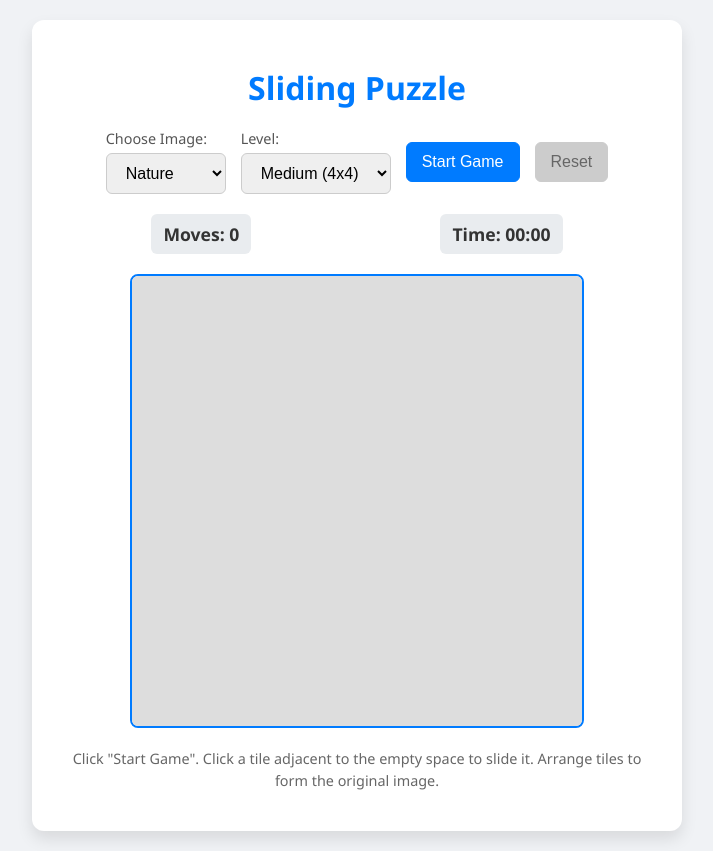
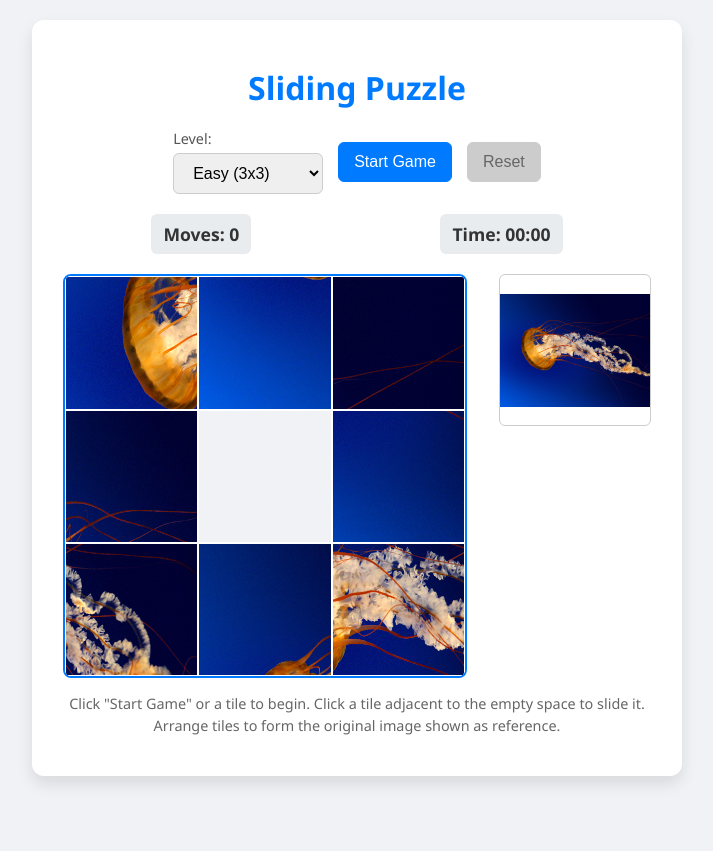
Before and after one commit to play-online-games-free/puzzle-sl, a plain HTML site: page index.html in a window 1280 px wide. Shown: the whole page, without its empty margins (283-996 px from the left). After the commit the page ends 800 px from the top, so only its background shows below. Drawn offline with Linux system fonts and the light colour scheme.

Commit message:
Update index.html

```diff
--- a/index.html
+++ b/index.html
@@ -9,7 +9,7 @@
             font-family: 'Segoe UI', Tahoma, Geneva, Verdana, sans-serif;
             display: flex;
             justify-content: center;
-            align-items: flex-start; /* Align to top for longer content */
+            align-items: flex-start;
             min-height: 100vh;
             margin: 0;
             background-color: #f0f2f5;
@@ -25,7 +25,7 @@
             box-shadow: 0 8px 16px rgba(0, 0, 0, 0.1);
             text-align: center;
             width: 100%;
-            max-width: 600px; /* Max width for the game area */
+            max-width: 600px;
         }
 
         h1 {
@@ -35,7 +35,7 @@
 
         .controls {
             display: flex;
-            flex-wrap: wrap; /* Allow wrapping on smaller screens */
+            flex-wrap: wrap;
             justify-content: center;
             align-items: center;
             gap: 15px;
@@ -44,8 +44,8 @@
 
         .control-group {
             display: flex;
-            flex-direction: column; /* Stack label and select */
-            align-items: flex-start; /* Align labels to the left */
+            flex-direction: column;
+            align-items: flex-start;
         }
 
         .control-group label {
@@ -100,50 +100,88 @@
             border-radius: 6px;
         }
 
+        .puzzle-area {
+            display: flex;
+            justify-content: space-around; /* Adjust as needed */
+            align-items: flex-start;
+            gap: 20px; /* Space between puzzle and reference */
+            flex-wrap: wrap; /* Allow wrapping on small screens */
+        }
+
         #puzzle-board-container {
-            position: relative; /* For the message overlay */
-            width: 90%; /* Responsive width */
-            max-width: 450px; /* Max size of the board */
-            aspect-ratio: 1 / 1; /* Keep it square */
-            margin: 0 auto 20px auto; /* Center the board */
+            position: relative;
+            width: clamp(280px, 70vw, 400px); /* Responsive board size */
+            max-width: 400px;
+            aspect-ratio: 1 / 1;
             border: 2px solid #007bff;
             border-radius: 8px;
-            overflow: hidden; /* Ensure pieces don't overflow rounded corners */
+            overflow: hidden;
+            margin: 0 auto 20px auto; /* Center if it wraps alone */
         }
+
+        @media (min-width: 550px) { /* Adjust breakpoint as needed */
+            #puzzle-board-container {
+                 margin: 0; /* Remove auto margin when side-by-side */
+            }
+        }
+
 
         #puzzle-board {
             display: grid;
             width: 100%;
             height: 100%;
-            background-color: #ddd; /* Fallback if image doesn't load */
+            background-color: #ddd;
         }
 
         .puzzle-piece {
-            background-size: cover; /* Will be adjusted by JS */
-            border: 1px solid #fff; /* Thin border between pieces */
+            border: 1px solid #fff;
             box-sizing: border-box;
             cursor: pointer;
             transition: transform 0.2s ease-in-out, opacity 0.2s ease-in-out;
             display: flex;
             justify-content: center;
             align-items: center;
-            font-weight: bold; /* For piece numbers if image fails */
+            font-weight: bold;
             color: rgba(0,0,0,0.2);
-            user-select: none; /* Prevent text selection */
+            user-select: none;
+            background-size: cover; /* Set by JS */
+            background-position: center; /* Set by JS */
         }
 
         .puzzle-piece:hover:not(.empty-piece) {
             opacity: 0.85;
-            transform: scale(1.05); /* Slight zoom on hover */
-            z-index: 10; /* Bring hovered piece to front */
+            transform: scale(1.05);
+            z-index: 10;
         }
 
         .empty-piece {
-            background-image: none !important; /* Override image */
-            background-color: #f0f2f5; /* Light background for empty space */
+            background-image: none !important;
+            background-color: #f0f2f5;
             cursor: default;
-            opacity: 1 !important; /* No hover effect */
-            transform: none !important; /* No hover effect */
+            opacity: 1 !important;
+            transform: none !important;
+        }
+
+        .reference-image-container {
+            width: clamp(100px, 25vw, 150px); /* Responsive reference image size */
+            aspect-ratio: 1 / 1; /* Keep it square if desired */
+            border: 1px solid #ccc;
+            border-radius: 6px;
+            overflow: hidden;
+            margin: 0 auto 20px auto; /* Center if it wraps alone */
+        }
+
+        @media (min-width: 550px) { /* Adjust breakpoint as needed */
+            .reference-image-container {
+                 margin: 0; /* Remove auto margin when side-by-side */
+            }
+        }
+
+
+        #referenceImage {
+            width: 100%;
+            height: 100%;
+            object-fit: contain; /* Or 'cover' depending on desired look */
         }
 
         #message-overlay {
@@ -154,12 +192,12 @@
             height: 100%;
             background-color: rgba(0, 0, 0, 0.75);
             color: white;
-            display: none; /* Hidden by default */
+            display: none;
             flex-direction: column;
             justify-content: center;
             align-items: center;
             z-index: 100;
-            border-radius: inherit; /* Inherit board's border radius */
+            border-radius: inherit;
         }
 
         #win-message {
@@ -189,32 +227,26 @@
             line-height: 1.5;
         }
 
-        /* Responsive adjustments */
-        @media (max-width: 480px) {
-            .game-container {
-                padding: 15px;
-            }
-            h1 {
-                font-size: 1.8em;
-            }
+        @media (max-width: 549px) { /* Stack controls and puzzle elements vertically */
             .controls {
-                flex-direction: column; /* Stack controls vertically */
+                flex-direction: column;
                 gap: 10px;
             }
-            .control-group {
-                width: 100%; /* Make control groups full width */
-            }
-            .controls select, .controls button {
-                width: 100%; /* Make selects and buttons full width */
+            .control-group, .controls button {
+                width: 100%;
                 box-sizing: border-box;
             }
+            .puzzle-area {
+                flex-direction: column;
+                align-items: center; /* Center items when stacked */
+            }
+            #puzzle-board-container, .reference-image-container {
+                margin: 0 auto 20px auto; /* Center when stacked */
+            }
             .game-info {
-                flex-direction: column; /* Stack info items */
+                flex-direction: column;
                 gap: 8px;
                 align-items: center;
-            }
-            #puzzle-board-container {
-                width: 100%; /* Use full available width for board */
             }
         }
     </style>
@@ -225,19 +257,10 @@
 
         <div class="controls">
             <div class="control-group">
-                <label for="imageSelect">Choose Image:</label>
-                <select id="imageSelect">
-                    <option value="Desert.jpg">Nature</option>
-                    <option value="Hydrangeas.jpg">Space</option>
-                    <!-- Add more options here if you have more images -->
-                    <!-- e.g., <option value="my-image.png">My Image</option> -->
-                </select>
-            </div>
-            <div class="control-group">
                 <label for="levelSelect">Level:</label>
                 <select id="levelSelect">
-                    <option value="3">Easy (3x3)</option>
-                    <option value="4" selected>Medium (4x4)</option>
+                    <option value="3" selected>Easy (3x3)</option>
+                    <option value="4">Medium (4x4)</option>
                     <option value="5">Hard (5x5)</option>
                 </select>
             </div>
@@ -250,78 +273,110 @@
             <p>Time: <span id="timer">00:00</span></p>
         </div>
 
+        <div class="puzzle-area">
             <div id="puzzle-board-container">
                 <div id="puzzle-board">
-                <!-- Puzzle pieces will be generated here by JavaScript -->
+                    <!-- Puzzle pieces will be generated here -->
                 </div>
                 <div id="message-overlay">
                     <p id="win-message"></p>
                     <button id="play-again-button">Play Again</button>
                 </div>
             </div>
+            <div class="reference-image-container">
+                <img id="referenceImage" src="" alt="Reference Puzzle">
+            </div>
+        </div>
 
-        <!-- Hidden image element to load and get dimensions -->
-        <img id="sourceImage" src="" alt="Puzzle Source" style="display:none;">
+        <!-- Hidden image element to load and get dimensions for puzzle pieces -->
+        <img id="sourceImageLoader" src="" alt="Puzzle Source Loader" style="display:none;">
 
         <p class="instructions">
-            Click "Start Game". Click a tile adjacent to the empty space to slide it.
-            Arrange tiles to form the original image.
+            Click "Start Game" or a tile to begin. Click a tile adjacent to the empty space to slide it.
+            Arrange tiles to form the original image shown as reference.
         </p>
     </div>
 
     <script>
         document.addEventListener('DOMContentLoaded', () => {
+            // --- CONFIGURATION ---
+            // IMPORTANT: Place your default image in an 'images' folder
+            // next to this HTML file and update the path below if needed.
+            const DEFAULT_IMAGE_SRC = 'images/Jellyfish.jpg';
+
+            // --- DOM Elements ---
             const puzzleBoard = document.getElementById('puzzle-board');
             const startButton = document.getElementById('startButton');
             const resetButton = document.getElementById('resetButton');
             const levelSelect = document.getElementById('levelSelect');
-            const imageSelect = document.getElementById('imageSelect');
             const movesDisplay = document.getElementById('moves');
             const timerDisplay = document.getElementById('timer');
-            const sourceImageElement = document.getElementById('sourceImage');
+            const sourceImageLoader = document.getElementById('sourceImageLoader'); // For piece generation
+            const referenceImage = document.getElementById('referenceImage'); // For display
             const messageOverlay = document.getElementById('message-overlay');
             const winMessage = document.getElementById('win-message');
             const playAgainButton = document.getElementById('play-again-button');
 
+            // --- Game State Variables ---
             let gridSize = parseInt(levelSelect.value);
-            let pieces = [];
+            let pieces = []; // 2D array for piece values
             let emptyCoords = { row: 0, col: 0 };
             let moves = 0;
             let timerInterval;
             let seconds = 0;
             let gameStarted = false;
-            let currentImageSrc = '';
-            let startTime = 0; // To correctly resume timer if needed
+            let currentImageSrc = DEFAULT_IMAGE_SRC; // Set the default image
+            let startTime = 0;
 
-            // --- Game Setup ---
-            function initGame() {
+            // --- Core Game Functions ---
+            function initGameLoading() {
                 gridSize = parseInt(levelSelect.value);
-                currentImageSrc = `images/${imageSelect.value}`; // Assumes images are in an 'images' folder
-                sourceImageElement.src = currentImageSrc;
+                currentImageSrc = DEFAULT_IMAGE_SRC; // Always use the default
 
-                // Wait for the image to load to get its dimensions for piece slicing
-                sourceImageElement.onload = () => {
-                    resetGameVisuals(); // Reset visuals and counters
-                    createPuzzle();
+                sourceImageLoader.src = currentImageSrc;
+                referenceImage.src = currentImageSrc; // Set reference image immediately
+
+                sourceImageLoader.onload = () => {
+                    resetGameVisuals(); // Reset counters and visual elements
+                    createPuzzleMatrix();
                     shufflePieces();
                     renderBoard();
-                    if (gameStarted) {
+                    if (gameStarted) { // Only start timer if game was intentionally started
                         startTimer();
                     }
                 };
-                sourceImageElement.onerror = () => {
+                sourceImageLoader.onerror = () => {
                     alert(`Error loading image: ${currentImageSrc}.
                     Please ensure:
                     1. You have an 'images' folder in the same directory as this HTML file.
-                    2. The image file '${imageSelect.value}' exists in the 'images' folder.
-                    3. The filename in the <select> dropdown matches exactly (including extension).`);
-                    startButton.disabled = false;
+                    2. The image file '${currentImageSrc.split('/').pop()}' exists in the 'images' folder.
+                    3. If you changed DEFAULT_IMAGE_SRC, ensure it's correct.`);
+                    puzzleBoard.innerHTML = `<p style="color:red; padding:20px;">Failed to load puzzle image.</p>`;
+                    referenceImage.alt = "Image load error";
+                    referenceImage.src = ""; // Clear broken image icon
+                    // Disable game start if image fails
+                    startButton.disabled = true;
                     resetButton.disabled = true;
-                    levelSelect.disabled = false;
-                    imageSelect.disabled = false;
                     gameStarted = false;
+                };
             }
+
+            function startGameProcedure() {
+                if (gameStarted) return; // Prevent multiple starts if already processing
+
+                gameStarted = true;
+                startButton.disabled = true;
+                resetButton.disabled = false;
+                levelSelect.disabled = true;
+
+                seconds = 0;
+                moves = 0;
+                updateTimerDisplay();
+                updateMovesDisplay();
+
+                initGameLoading(); // This will handle image loading and then setup/shuffle/render/start timer
             }
+
 
             function resetGameVisuals() {
                 moves = 0;
@@ -333,20 +388,18 @@
                 puzzleBoard.style.gridTemplateColumns = `repeat(${gridSize}, 1fr)`;
                 puzzleBoard.style.gridTemplateRows = `repeat(${gridSize}, 1fr)`;
                 messageOverlay.style.display = 'none';
-                // Button/select states are handled by the calling function (start/reset/play again)
             }
 
             function fullResetAndEnableControls() {
                 resetGameVisuals();
+                gameStarted = false; // Crucial for allowing a new start
                 startButton.disabled = false;
                 resetButton.disabled = true;
                 levelSelect.disabled = false;
-                imageSelect.disabled = false;
-                gameStarted = false;
+                initGameLoading(); // Load default state, but don't auto-start timer
             }
 
-
-            function createPuzzle() {
+            function createPuzzleMatrix() {
                 pieces = [];
                 let count = 1;
                 for (let i = 0; i < gridSize; i++) {
@@ -363,13 +416,12 @@
             }
 
             function shufflePieces() {
-                // Perform a series of valid moves from the solved state to ensure solvability
-                let shuffleMoves = gridSize * gridSize * 10; // Number of shuffles
+                let shuffleMoves = gridSize * gridSize * 10;
                 for (let i = 0; i < shuffleMoves; i++) {
                     const neighbors = getValidNeighbors(emptyCoords.row, emptyCoords.col);
-                    if (neighbors.length > 0) { // Ensure there are neighbors to move to
+                    if (neighbors.length > 0) {
                         const randomNeighbor = neighbors[Math.floor(Math.random() * neighbors.length)];
-                        swapPieces(emptyCoords.row, emptyCoords.col, randomNeighbor.row, randomNeighbor.col);
+                        swapPiecesInMatrix(emptyCoords.row, emptyCoords.col, randomNeighbor.row, randomNeighbor.col);
                         emptyCoords = { row: randomNeighbor.row, col: randomNeighbor.col };
                     }
                 }
@@ -377,26 +429,23 @@
 
             function getValidNeighbors(row, col) {
                 const neighbors = [];
-                if (row > 0) neighbors.push({ row: row - 1, col: col }); // Up
-                if (row < gridSize - 1) neighbors.push({ row: row + 1, col: col }); // Down
-                if (col > 0) neighbors.push({ row: row, col: col - 1 }); // Left
-                if (col < gridSize - 1) neighbors.push({ row: row, col: col + 1 }); // Right
+                if (row > 0) neighbors.push({ row: row - 1, col: col });
+                if (row < gridSize - 1) neighbors.push({ row: row + 1, col: col });
+                if (col > 0) neighbors.push({ row: row, col: col - 1 });
+                if (col < gridSize - 1) neighbors.push({ row: row, col: col + 1 });
                 return neighbors;
             }
 
-            // --- Rendering ---
             function renderBoard() {
-                puzzleBoard.innerHTML = ''; // Clear previous board
-                const imageWidth = sourceImageElement.naturalWidth;
-                const imageHeight = sourceImageElement.naturalHeight;
+                puzzleBoard.innerHTML = '';
+                const imageWidth = sourceImageLoader.naturalWidth;
+                const imageHeight = sourceImageLoader.naturalHeight;
 
                 if (imageWidth === 0 || imageHeight === 0) {
-                    // Image not loaded properly, don't try to render pieces with it
-                    console.error("Image dimensions are zero. Cannot render puzzle pieces with image.");
-                    puzzleBoard.innerHTML = '<p style="color: red; text-align: center; grid-column: 1 / -1;">Error: Image not loaded. Cannot display puzzle.</p>';
+                    console.error("Image dimensions are zero for piece rendering.");
+                    // Error is handled by sourceImageLoader.onerror for main message
                     return;
                 }
-
 
                 for (let i = 0; i < gridSize; i++) {
                     for (let j = 0; j < gridSize; j++) {
@@ -409,14 +458,11 @@
                         if (pieceValue === 0) {
                             pieceDiv.classList.add('empty-piece');
                         } else {
-                            // Calculate background position based on original image dimensions
                             const originalRow = Math.floor((pieceValue - 1) / gridSize);
                             const originalCol = (pieceValue - 1) % gridSize;
 
                             pieceDiv.style.backgroundImage = `url(${currentImageSrc})`;
-                            // Background size should be the total size of the puzzle image scaled to fit the grid
                             pieceDiv.style.backgroundSize = `${gridSize * 100}% ${gridSize * 100}%`;
-                            // Background position is negative to "pan" the large image
                             pieceDiv.style.backgroundPosition = `-${originalCol * 100}% -${originalRow * 100}%`;
 
                             pieceDiv.addEventListener('click', handlePieceClick);
@@ -426,19 +472,21 @@
                 }
             }
 
-            // --- Game Logic ---
             function handlePieceClick(event) {
-                if (!gameStarted) return;
+                if (!gameStarted) {
+                    startGameProcedure(); // Start the game if a tile is clicked first
+                    return; // The click itself doesn't count as a move yet, board will reshuffle
+                }
 
                 const clickedRow = parseInt(event.target.dataset.row);
                 const clickedCol = parseInt(event.target.dataset.col);
 
                 if (isAdjacent(clickedRow, clickedCol, emptyCoords.row, emptyCoords.col)) {
-                    swapPieces(clickedRow, clickedCol, emptyCoords.row, emptyCoords.col);
-                    emptyCoords = { row: clickedRow, col: clickedCol }; // New empty coords
+                    swapPiecesInMatrix(clickedRow, clickedCol, emptyCoords.row, emptyCoords.col);
+                    emptyCoords = { row: clickedRow, col: clickedCol };
                     moves++;
                     updateMovesDisplay();
-                    renderBoard(); // Re-render is simple, could be optimized for large grids
+                    renderBoard(); // Re-render the board with the moved piece
 
                     if (checkWin()) {
                         handleWin();
@@ -450,7 +498,7 @@
                 return (Math.abs(r1 - r2) === 1 && c1 === c2) || (Math.abs(c1 - c2) === 1 && r1 === r2);
             }
 
-            function swapPieces(r1, c1, r2, c2) {
+            function swapPiecesInMatrix(r1, c1, r2, c2) {
                 const temp = pieces[r1][c1];
                 pieces[r1][c1] = pieces[r2][c2];
                 pieces[r2][c2] = temp;
@@ -472,18 +520,17 @@
 
             function handleWin() {
                 stopTimer();
-                gameStarted = false;
+                gameStarted = false; // Game is over
                 winMessage.textContent = `You Won! Moves: ${moves}, Time: ${timerDisplay.textContent}`;
                 messageOverlay.style.display = 'flex';
                 resetButton.disabled = true;
                 startButton.disabled = false;
                 levelSelect.disabled = false;
-                imageSelect.disabled = false;
             }
 
-            // --- Timer & Moves ---
+            // --- Timer & Moves Display ---
             function startTimer() {
-                stopTimer(); // Clear any existing timer
+                stopTimer();
                 startTime = Date.now() - (seconds * 1000);
                 timerInterval = setInterval(() => {
                     seconds = Math.floor((Date.now() - startTime) / 1000);
@@ -506,30 +553,19 @@
             }
 
             // --- Event Listeners ---
-            startButton.addEventListener('click', () => {
-                gameStarted = true;
-                startButton.disabled = true;
-                resetButton.disabled = false;
-                levelSelect.disabled = true;
-                imageSelect.disabled = true;
-                seconds = 0; // Reset timer seconds for a new game
-                moves = 0; // Reset moves for a new game
-                updateTimerDisplay();
-                updateMovesDisplay();
-                initGame(); // This will call startTimer after image loads and shuffle
-            });
+            startButton.addEventListener('click', startGameProcedure);
 
             resetButton.addEventListener('click', () => {
-                if (gameStarted) {
+                // Reset always re-shuffles and restarts the timer for the current level
                 stopTimer();
                 seconds = 0;
                 moves = 0;
                 updateTimerDisplay();
                 updateMovesDisplay();
-                  initGame(); // Re-initialize with current settings, shuffles and starts timer
-                } else {
-                  fullResetAndEnableControls();
-                }
+                gameStarted = true; // Ensure timer restarts
+                startButton.disabled = true; // Keep start disabled as game is active
+                levelSelect.disabled = true; // Keep level locked
+                initGameLoading(); // Re-initialize with current settings, shuffles and starts timer
             });
 
             playAgainButton.addEventListener('click', () => {
@@ -537,8 +573,14 @@
                 fullResetAndEnableControls();
             });
 
-            // Initial setup: allow selecting level and image before starting
-            fullResetAndEnableControls();
+            levelSelect.addEventListener('change', () => {
+                if (!gameStarted) { // Allow level change only if game not started
+                    fullResetAndEnableControls(); // This will also call initGameLoading
+                }
+            });
+
+            // --- Initial Page Load ---
+            fullResetAndEnableControls(); // Set up the board in its initial, non-started state
         });
     </script>
 </body>
```
Lines whose indentation alone changed are shown as unchanged.
